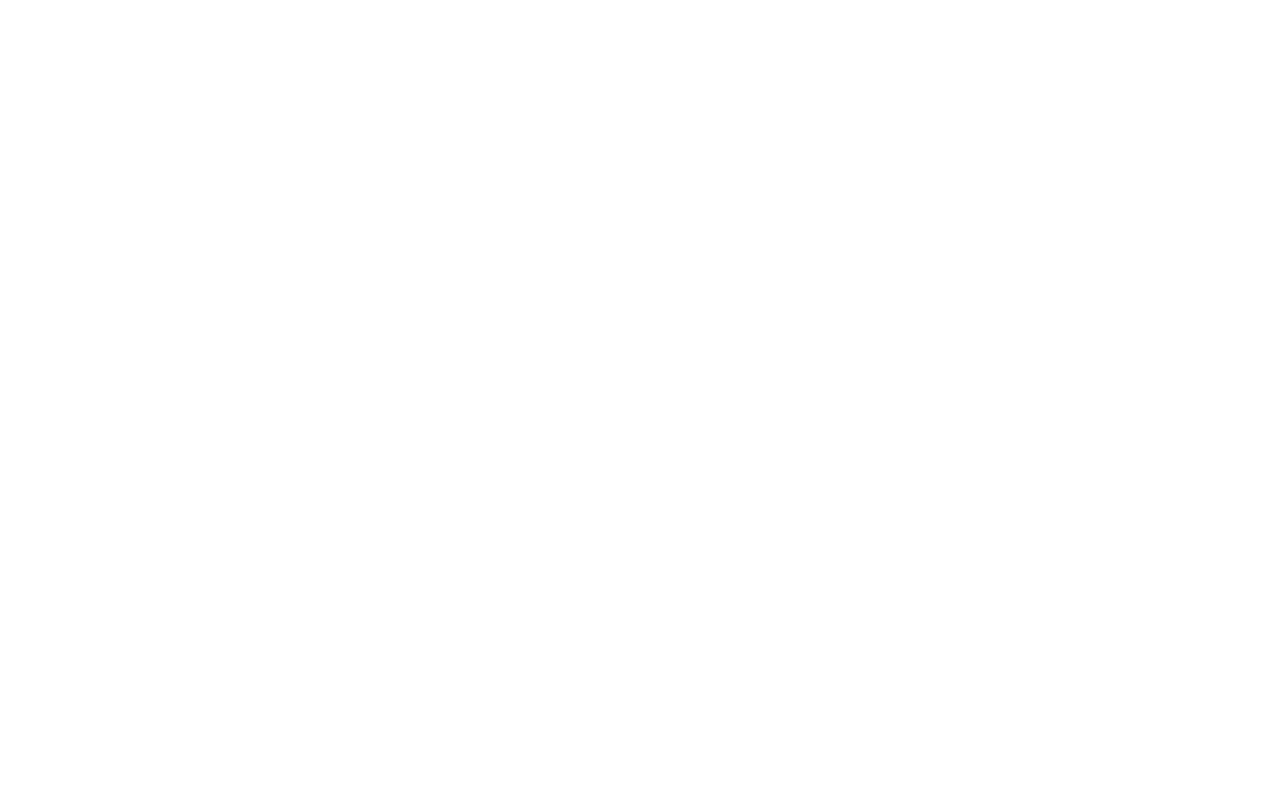
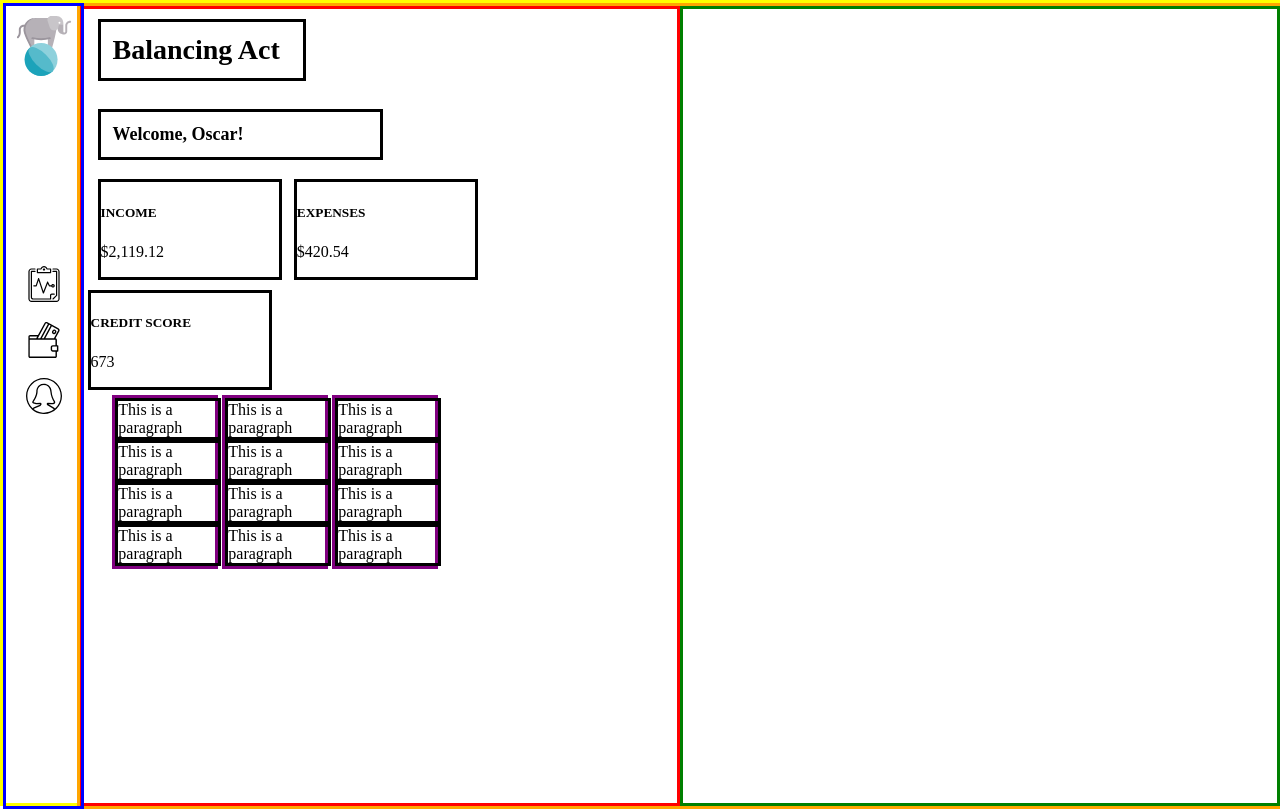
Before and after one commit to C-Bandstra/balancing-act, a plain HTML site: page index.html in a window 1280 px wide. Drawn offline with Linux system fonts and the light colour scheme.

Commit message:
Changes from 11/20/19

```diff
--- a/index.html
+++ b/index.html
@@ -1 +1,96 @@
-<DOCTYPE! html>
+
+
+  <html>
+    <head>
+    <title>Balancing Act</title>
+      <link rel="stylesheet" type="text/css" href="styles.css">
+    </head>
+    <body>
+      <main>
+        <nav class= "navbar">
+          <img class="home" src= "assets/images/elephant.svg" alt="logo"/>
+          <input class="icon" type="image" src="assets/images/dashboard.svg"/>
+          <input class="icon" type="image" src="assets/images/transactions.svg"/>
+          <input class="icon" type="image" src="assets/images/profile.svg"/>
+        </nav>
+        <section class="container">
+          <section class="main2">
+          </section>
+          <section class="main1">
+            <h1 class="header">Balancing Act</h1>
+            <h2 class="welcome-banner">Welcome, Oscar!</h2>
+            <section class="quick-card1">
+              <h5>INCOME</h5>
+                <p>$2,119.12</p>
+                  </section>
+            <section class="quick-cards">
+              <h5>EXPENSES</h5>
+                <p>$420.54</p>
+                  </section>
+            <section class="quick-cards">
+              <h5 class="credit">CREDIT SCORE</h5>
+                <p>673</p>
+                  </section>
+            <section class= "column-row-box">
+              <div class ="row">
+                  <section class= "column1">
+                    <p class= "columns">This is a paragraph</p>
+
+                  </section>
+                  <section class= "column2">
+                    <p class= "columns">This is a paragraph</p>
+                  </section>
+                  <section class= "column3">
+                    <p class= "columns">This is a paragraph</p>
+                </section>
+                <section class= "column4">
+              <p class= "columns">This is a paragraph</p>
+
+                </section>
+              </div>
+              <div class ="row">
+                <section class= "column1">
+                <p class= "columns">This is a paragraph</p>
+
+                </section>
+                <section class= "column2">
+                  <p class= "columns">This is a paragraph</p>
+
+                </section>
+                <section class= "column3">
+                  <p class= "columns">This is a paragraph</p>
+
+                </section>
+                <section class= "column4">
+                  <p class= "columns">This is a paragraph</p>
+
+                </section>
+              </div>
+              <div class ="row">
+                <section class= "column1">
+                  <p class= "columns">This is a paragraph</p>
+
+                </section>
+                <section class= "column2">
+                  <p class= "columns">This is a paragraph</p>
+
+                </section>
+                <section class= "column3">
+                  <p class= "columns">This is a paragraph</p>
+
+                </section>
+                <section class= "column4">
+                  <p class= "columns">This is a paragraph</p>
+
+                </section>
+              </div>
+              </section>
+
+                </section>
+              </div>
+            </section>
+          </section>
+        </section>
+      </main>
+    </body>
+  </html>
--- a/styles.css
+++ b/styles.css
@@ -0,0 +1,131 @@
+html,
+body {
+  height: 100%;
+  width: 100%;
+  margin: 0px;
+  padding: 0px;
+}
+
+.icon{
+  width: 36px;
+  margin: 10px;
+
+}
+
+.header{
+  border-style: solid;
+  width: 30%;
+  padding: 2%;
+  font-size: 28;
+  margin-left: 15px;
+  margin-top: 10px;
+
+}
+
+.welcome-banner{
+  border-style: solid;
+  width: 30%;
+  padding: 2%;
+  font-size: 18;
+  padding-right: 15%;
+  margin-left: 15px;
+}
+
+.home{
+  padding-top: 10px;
+  padding-bottom: 180px;
+  width: 60px;
+}
+
+.navbar{
+  float: left;
+  border-style: solid;
+  border-color: blue;
+  height: 100%;
+  position: absolute;
+  width: 75px;
+  text-align: center;
+}
+
+main{
+  border-style: solid;
+  border-color: yellow;
+  float: left;
+  width: 100%;
+  height: 100%;
+}
+.main2{
+  border-style: solid;
+  border-color: green;
+  float: right;
+  box-sizing: border-box;
+  width: 50%;
+  height: 100%;
+}
+.main1{
+  border-style: solid;
+  border-color: red;
+  float: left;
+  box-sizing: border-box;
+  width: 50%;
+  height: 100%;
+}
+.container{
+
+border-color: orange;
+border-style: solid;
+overflow: auto;
+margin-left: 5.75%
+}
+
+.quick-cards{
+  border-style: solid;
+  width: 30%;
+  display: inline-block;
+  margin: 5px;
+  margin-left: 5px
+}
+.quick-card1{
+  border-style: solid;
+  width: 30%;
+  display: inline-block;
+  margin: 3px;
+  margin-left: 15px;
+}
+.row{
+  width: 100px;
+  border-style: solid;
+  border-color: purple;
+  display:inline-block;
+
+
+}
+
+.column1{
+    width: 100px;
+    border-style: solid;
+
+}
+.column2{
+    width: 100px;
+    border-style: solid;
+
+}
+.column3{
+    width: 100px;
+    border-style: solid;
+
+}
+.column4{
+    width: 100px;
+    border-style: solid;
+
+}
+
+.column-row-box{
+  margin-left: 5%;
+}
+
+.columns{
+display: inline;
+}
```
Also changed, not shown: assets/images/elephant.svg (added), assets/images/insights.svg (added), assets/images/savings.svg, assets/images/transactions.svg (added), 1 other file.
